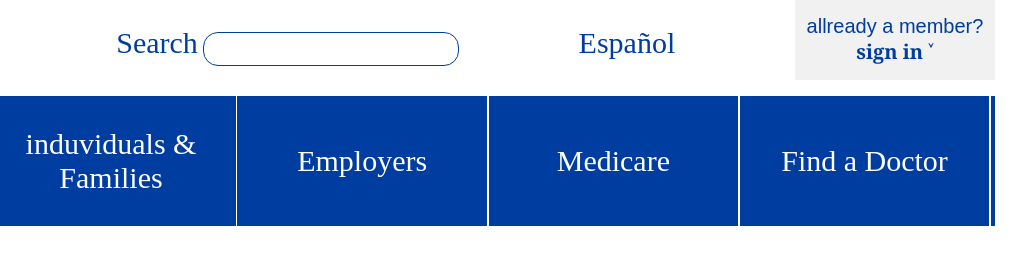
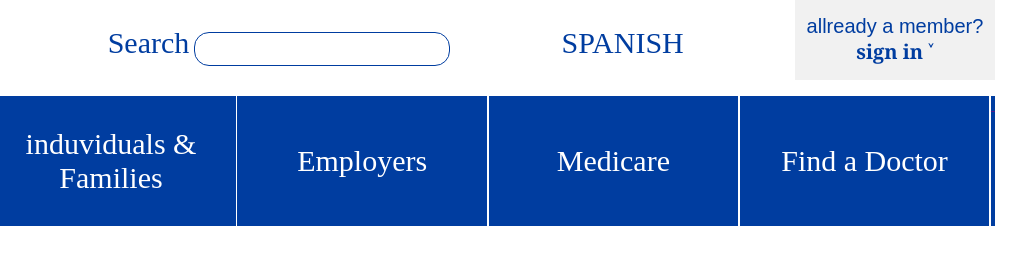
Before and after one commit to emanueldavidroca/practica7, a plain HTML site: page index.html in a window 1280 px wide. Shown: the top 255 px of the page, 265-1280 px from the left. Drawn offline with Linux system fonts and the light colour scheme.

Commit message:
spanish cambiado

```diff
--- a/index.html
+++ b/index.html
@@ -14,7 +14,7 @@
             <input class="input"  id="search" type="text">
         </div>
 
-        <a href="" class="español">Español</a>
+        <a href="" class="español">SPANISH</a>
 
         <button class="singin"> allready a member? <br>
             <div class="flecha">
```
